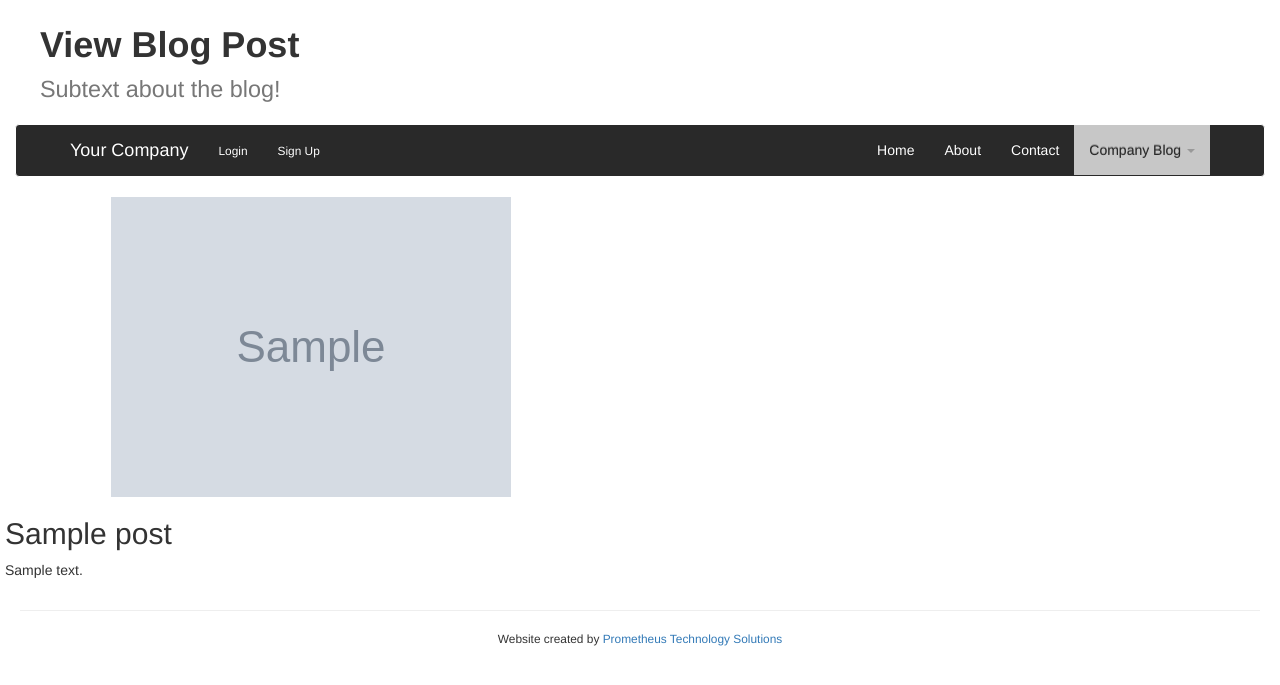
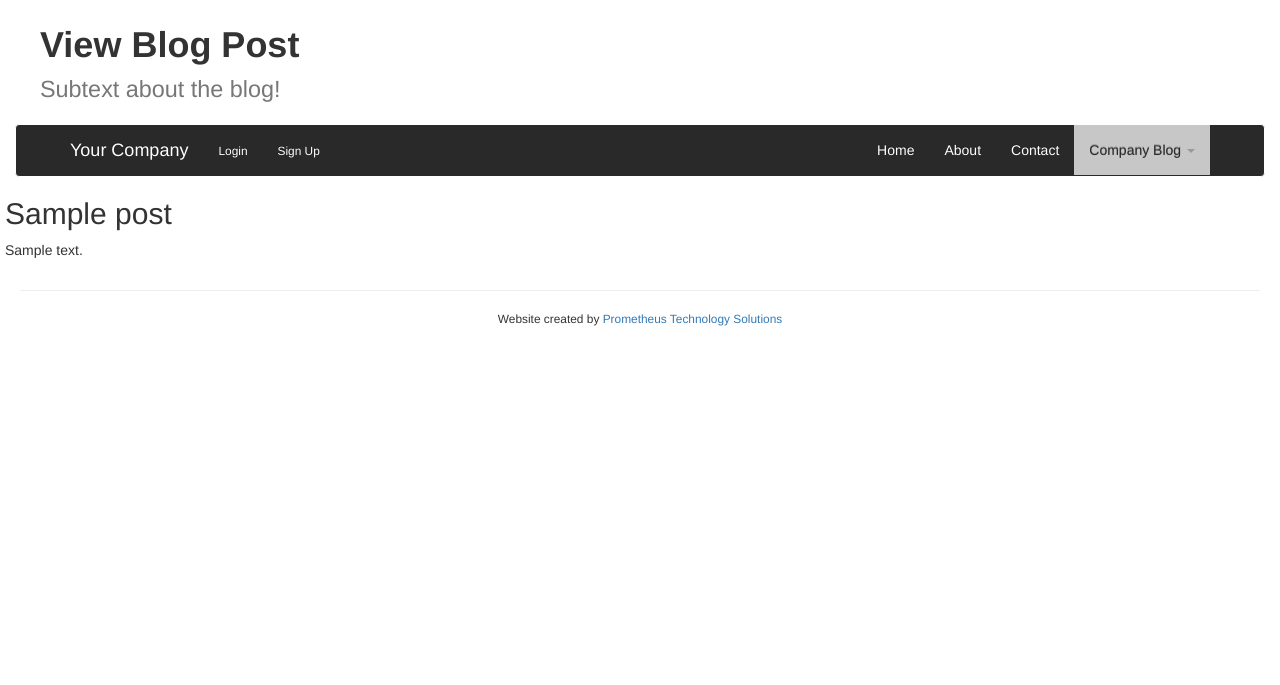
Before and after one commit to billyjacoby/vendor-helper, a Django app: template templates/blog/view_post.html in a window 1280 px wide. Shown: the top 685 px of the page. Run offline with Django 3.2, Linux system fonts and the light colour scheme; the template is opened without the code that fills it: most values are stand-ins (such as "Sample title", 1, 10 or a date in 2020); grey boxes marked "Sample" are stand-in pictures; data that the repository does not hold is empty; some libraries are stand-ins or nearby versions.

Commit message:
reversing changes made to view_post template

```diff
--- a/templates/blog/view_post.html
+++ b/templates/blog/view_post.html
@@ -7,13 +7,6 @@
 {% block blog %}<li class="dropdown active">{% endblock %}
 
 {% block content %}
-<div class="container-fluid">
-  <div class="row">
-    <div class="col-sm-offset-1">
-      <img src="{{ post.image }}" />
-    </div>
-    <h2>{{ post.title }}</h2>
-    <p>{{ post.body }}</p>
-  </div>
-</div>
+  <h2>{{ post.title }}</h2>
+  <p>{{ post.body }}</p>
 {% endblock %}
```
